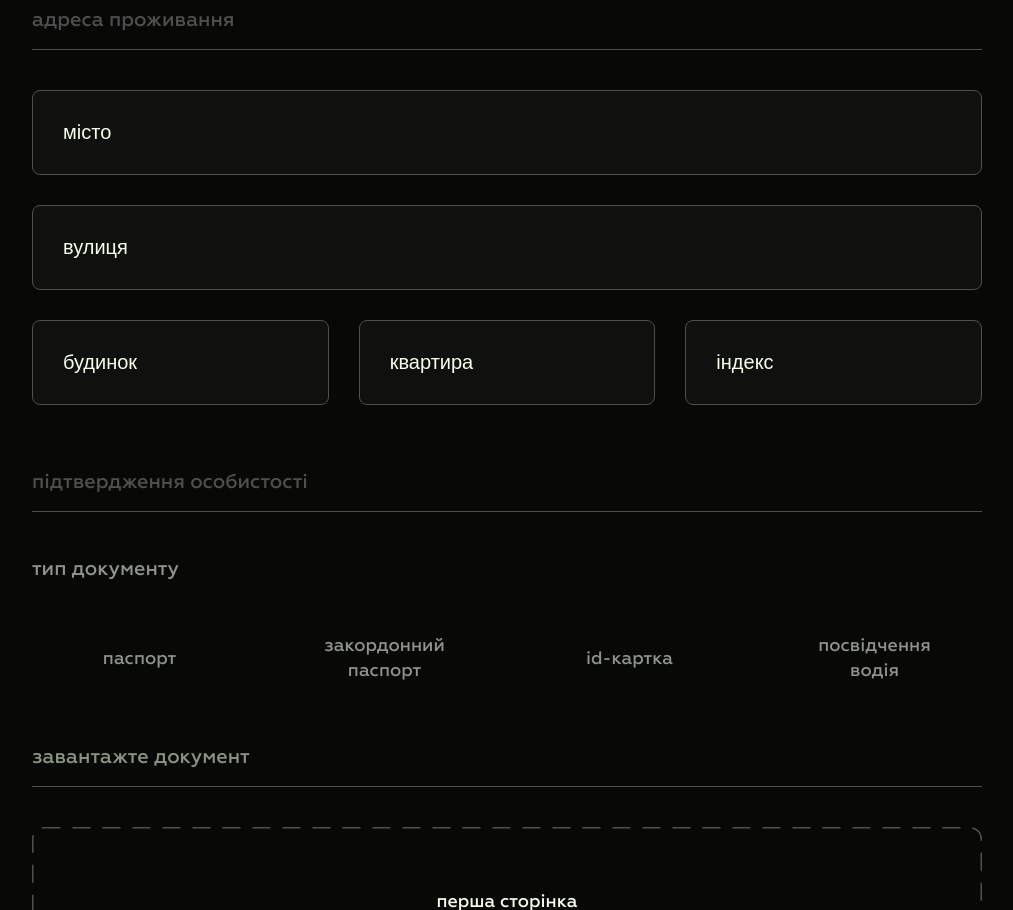
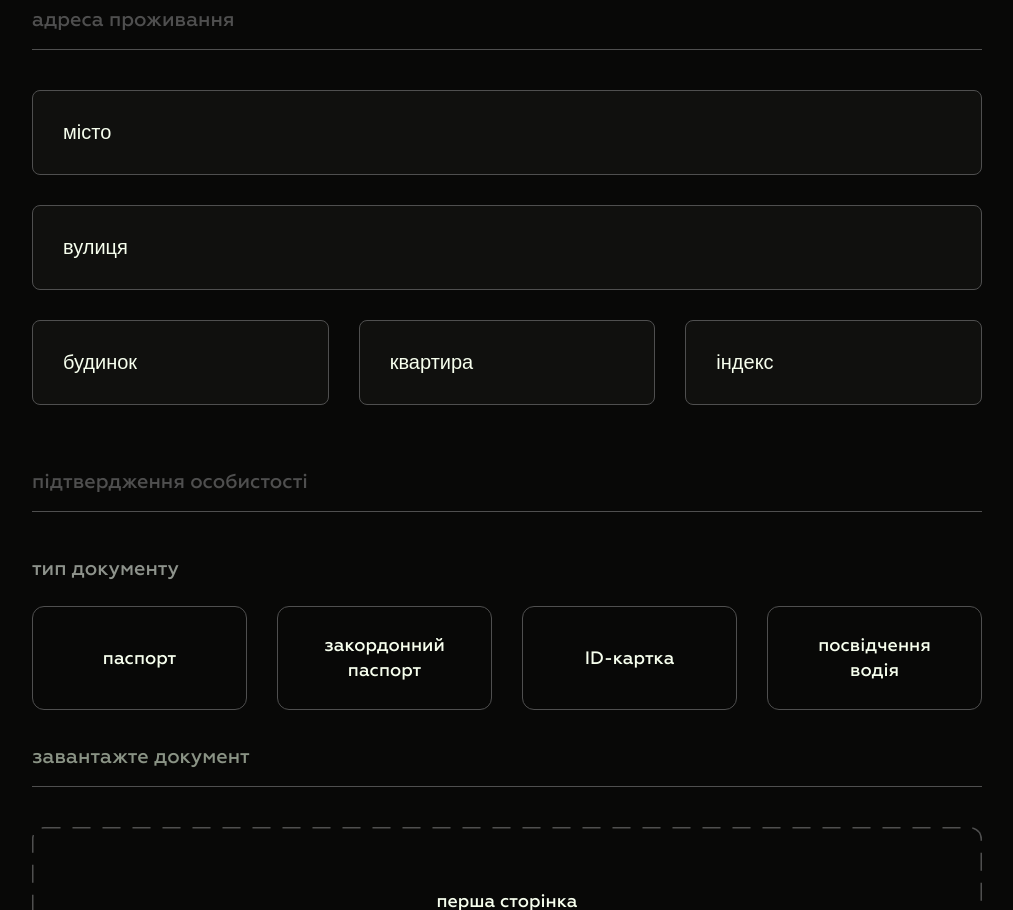
Before and after one commit to slon7716/dev-form-large, a website: page dev/index.html in a window 1280 px wide. Shown: the part 1531-2441 px from the top of the page, without its empty margins (133-1146 px from the left). Drawn offline with nearby package versions, Linux system fonts and the light colour scheme; files that its build step writes are made by us from their sources.

Commit message:
final finish

```diff
--- a/dev/sass/form.scss
+++ b/dev/sass/form.scss
@@ -97,6 +97,7 @@ input {
       line-height: 1.15;
       color: $title;
       border: 1px solid $stroke-focus;
+
       &::placeholder {
          font-size: 1rem;
          color: $text;
@@ -262,8 +263,9 @@ input[type="date"]::-webkit-calendar-picker-indicator {
 
    & + label {
       font-size: 1.25rem;
+      color: $title;
+      padding-left: 42px;
       cursor: pointer;
-      padding-left: 42px;
 
       span {
          font-size: 1rem;
@@ -301,7 +303,7 @@ input[type="date"]::-webkit-calendar-picker-indicator {
    }
 
    &:checked:not([type="radio"]) + label::before {
-         background: url(assets/img/check-mark.svg) center no-repeat    $radio-button;
+         background: url(assets/img/check-mark.svg) center no-repeat $radio-button;
       }
 }
 
@@ -309,6 +311,53 @@ input[type="date"]::-webkit-calendar-picker-indicator {
    position: relative;
    display: inline-block;
    margin-right: 50px;
+}
+
+.large-radio {
+   display: flex;
+   flex-wrap: wrap;
+
+   .form-row {
+      width: 100%;
+   }
+
+   .radio-box {
+      width: 100%;
+      margin: 0;
+   }
+
+   [type="radio"] + label {
+      display: flex;
+      justify-content: center;
+      align-items: center;
+      text-align: center;
+      height: 104px;
+      padding: 24px 40px;
+      font-size: 1.125rem;
+      border: 1px solid #4F4F4F;
+      border-radius: 12px;
+      transition: 0.3s;
+
+      &::before {
+         inset: 0;
+         width: auto;
+         height: auto;
+         border-radius: 12px;
+         z-index: -1;
+      }
+
+   }
+
+   [type=radio]:hover + label {
+      border: 1px solid $accent;
+      background-color: $system;
+   }
+
+   [type=radio]:checked + label {
+      background-color: $radio-button;
+      border-color: $accent;
+  }
+
 }
 
 .toggle-checkbox .radio-box{
@@ -356,43 +405,6 @@ input[type="date"]::-webkit-calendar-picker-indicator {
          }
       }
    }
-}
-
-.large-radio {
-   display: flex;
-   flex-wrap: wrap;
-
-   .form-row {
-      width: 100%;
-   }
-
-   .radio-box {
-      width: 100%;
-      margin: 0;
-   }
-
-   [type="radio"] + label {
-      display: flex;
-      justify-content: center;
-      align-items: center;
-      height: 104px;
-      padding: 24px 40px;
-      font-size: 18px;
-      text-align: center;
-
-      &::before {
-         inset: 0;
-         width: auto;
-         height: auto;
-         border-radius: 12px;
-         z-index: -1;
-      }
-   }
-
-   [type="radio"]:checked + label::before {
-      background: none;
-   }
-
 }
 
 #drop-zone {
--- a/dev/templates/form.html
+++ b/dev/templates/form.html
@@ -58,7 +58,7 @@
             </div>
             <div class="radio-box">
                <input id="id-card" type="radio" name="document">
-               <label for="id-card">id-картка</label>
+               <label for="id-card">ID-картка</label>
             </div>
             <div class="radio-box">
                <input id="driver-license" type="radio" name="document">
```
Also changed, not shown: dev/sass/variables.scss (line endings or trailing spaces).
